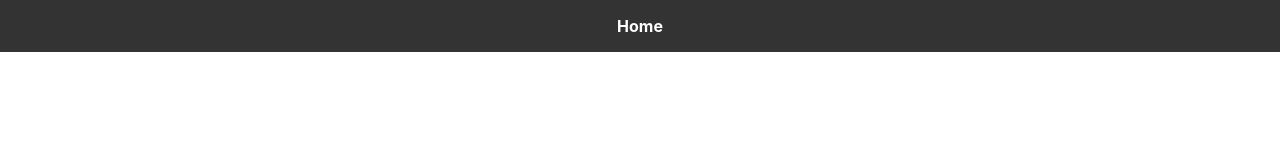
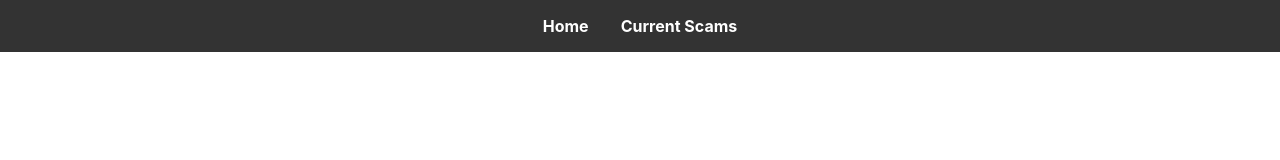
Before and after one commit to YQiZhu/ScamGuard, a React (Create React App) app in the folder scamguard_react/: page / in a window 1280 px wide. Shown: the top 160 px of the page. Built offline with nearby package versions, Linux system fonts and the light colour scheme.

Commit message:
Update urls file to add the api path

```diff
--- a/scamguard_react/src/CurrentScam.js
+++ b/scamguard_react/src/CurrentScam.js
@@ -0,0 +1,25 @@
+import React, { useEffect, useState } from 'react';
+
+function CurrentScam() {
+
+
+    useEffect(() => {
+        fetch('http://3.25.253.148:8000/api/google-maps-api-key/')
+            .then(response => response.json())
+            .then(data => {
+                console.log('Fetched API Key:', data.apiKey); // Debugging line
+                setApiKey(data.apiKey);
+            })
+            .catch(error => console.error('Error fetching Google Maps API key:', error));
+    }, []);
+
+
+
+    return (
+        <div>
+
+        </div>
+    );
+}
+
+export default CurrentScam;
--- a/scamguard_react/src/CurrentScamPage.js
+++ b/scamguard_react/src/CurrentScamPage.js
@@ -3,10 +3,10 @@ import CurrentScam from './CurrentScam';  // Import the Map component
 
 
 const CurrentScamPage = () => {
-    // Create a reference to the map section
+    // Create a reference to the section
     const mapRef = useRef(null);
 
-    // Function to scroll to the map section
+    // Function to scroll to the section
     const scrollToMap = () => {
         mapRef.current?.scrollIntoView({ behavior: 'smooth' });
     };
@@ -25,7 +25,7 @@ const CurrentScamPage = () => {
             <main>
                 {/* Map Section */}
                 <section ref={mapRef} className="Chart-section">
-                    <h2>Current Scam</h2>
+                    <h2>Current Scams</h2>
                     <p></p>
                     <CurrentScam />
                 </section>
--- a/scamguard_react/src/Header.js
+++ b/scamguard_react/src/Header.js
@@ -9,10 +9,10 @@ const Header = () => {
                     <li>
                         <Link to="/">Home</Link>
                     </li>
+                    <li>
+                        <Link to="/currentScam">Current Scams</Link>
+                    </li>
                     {/* <li>
-                        <Link to="/map">Bicycle Accidents Statistic</Link>
-                    </li>
-                    <li>
                         <Link to="/route">Bicycle Lane</Link>
                     </li> */}
                 </ul>
```
